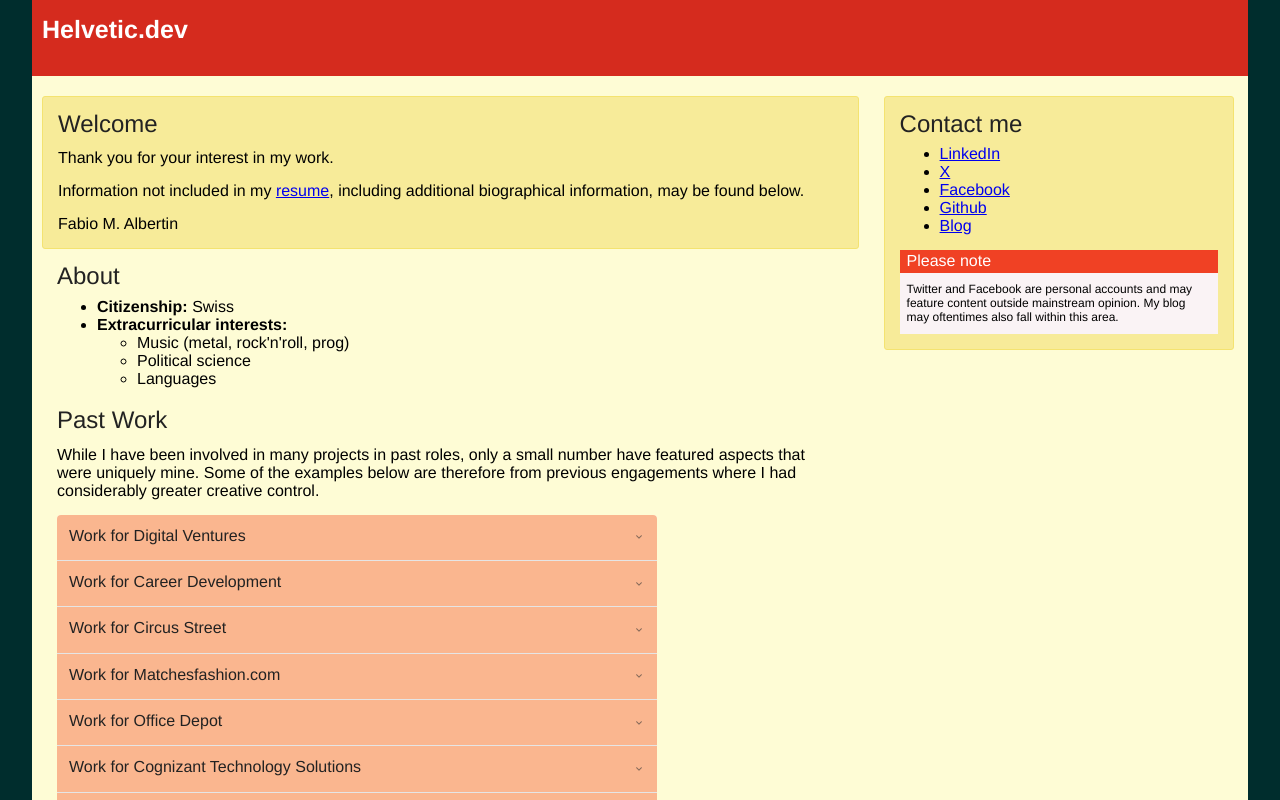
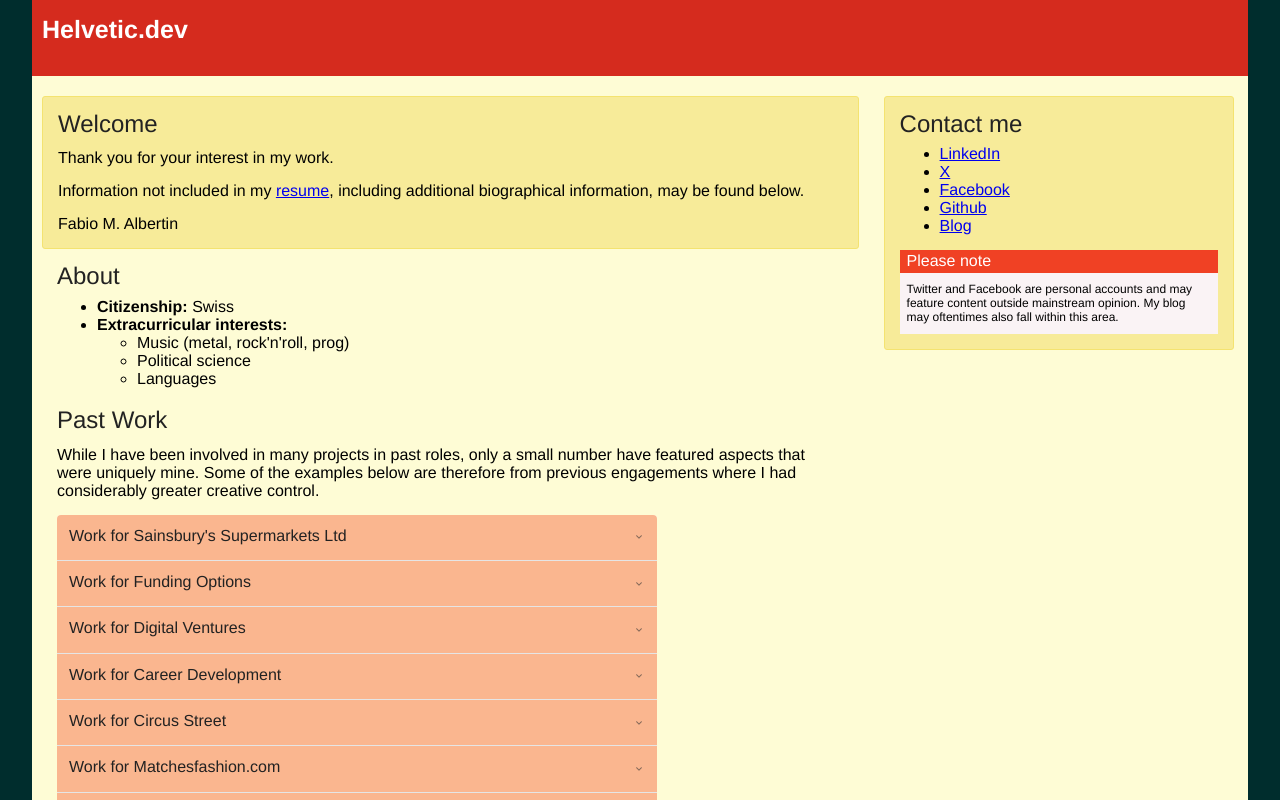
Before and after one commit to sengeezer/helvetic-dev, a Next.js app: page / in a window 1280 px wide. Shown: the top 800 px of the page. Built offline with nearby package versions, Linux system fonts and the light colour scheme.

Commit message:
Overdue content update

```diff
--- a/src/content/pastWork.js
+++ b/src/content/pastWork.js
@@ -2,6 +2,30 @@ const pastWork = {
   title: 'Past Work',
   intro: 'While I have been involved in many projects in past roles, only a small number have featured aspects that were uniquely mine. Some of the examples below are therefore from previous engagements where I had considerably greater creative control.',
   positions: [
+    {
+      company: 'Sainsbury\'s Supermarkets Ltd',
+      summary: 'Maintenance and development of Sainsbury\'s Insights Platform, a commercial analytics platform for internal and external clients.',
+      projects: [
+        {
+          title: 'Sainsbury\'s Insights Platform',
+          link: 'https://www.sainsburys-insights-platform.com',
+          time: '(September 2021 - present)',
+          text: 'Contribute to the evolution of the Sainsbury\'s Insights Platform, a commercial analytics platform for internal and external clients.\n\nTechnologies used: React, Express, D3.js, Typescript, Jest, AWS and GitHub Actions.',
+        },
+      ],
+    },
+    {
+      company: 'Funding Options',
+      summary: 'Maintenance and development of Funding Options, a financial services platform.',
+      projects: [
+        {
+          title: 'Funding Options',
+          link: 'https://www.fundingoptions.com',
+          time: '(December 2020 - September 2021)',
+          text: 'Contributed to the further development and daily maintenance of the Funding Options front end stack.\n\nTechnologies used: React, Gatsby, Typescript, SASS, GraphQL, Jest, Plop and Storybook',
+        },
+      ],
+    },
     {
       company: 'Digital Ventures',
       summary: 'Maintenance and development of Vivastreet, a classifieds application from the company\'s brand portfolio.',
```
Also changed, not shown: 1 other file (tests, documents, lock files or other folders).
